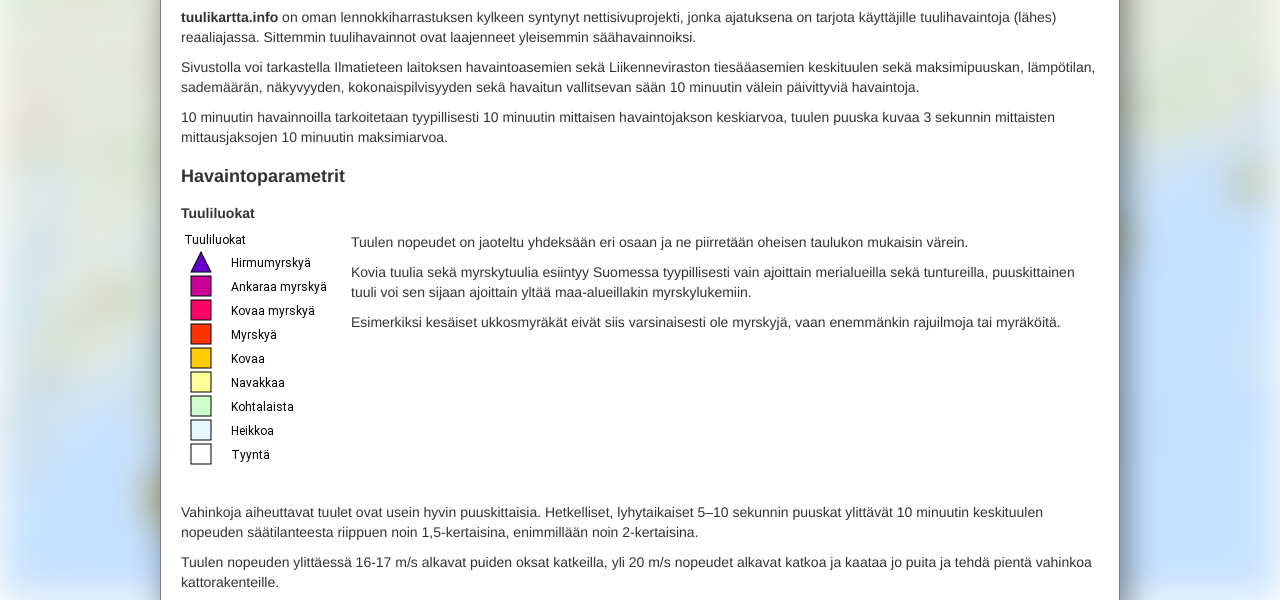
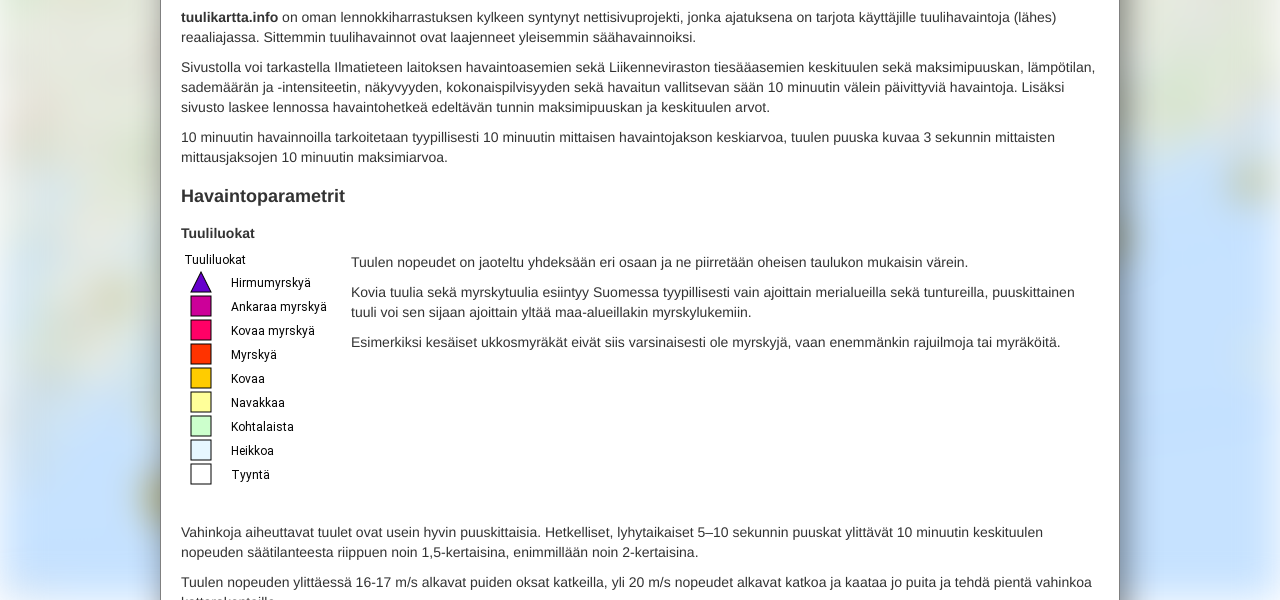
Before and after one commit to nakkim/tuulikartta.info, a plain HTML site: page tietoa-sivustosta/index.html in a window 1280 px wide. Shown: the part 200-800 px from the top of the page. Drawn offline with nearby package versions, Linux system fonts and the light colour scheme.

Commit message:
Update tietoa-sivustosta infor page

```diff
--- a/tietoa-sivustosta/index.html
+++ b/tietoa-sivustosta/index.html
@@ -48,7 +48,8 @@
           k&auml;ytt&auml;jille tuulihavaintoja (lähes) reaaliajassa. Sittemmin tuulihavainnot ovat laajenneet yleisemmin säähavainnoiksi.</p>
         <p>
           Sivustolla voi tarkastella Ilmatieteen laitoksen havaintoasemien sekä Liikenneviraston tiesääasemien keskituulen
-          sekä maksimipuuskan, lämpötilan, sademäärän, näkyvyyden, kokonaispilvisyyden sekä havaitun vallitsevan sään 10 minuutin välein päivittyviä havaintoja.
+          sekä maksimipuuskan, lämpötilan, sademäärän ja -intensiteetin, näkyvyyden, kokonaispilvisyyden sekä havaitun vallitsevan sään 10 minuutin välein päivittyviä havaintoja.
+          Lisäksi sivusto laskee lennossa havaintohetkeä edeltävän tunnin maksimipuuskan ja keskituulen arvot.
         </p>
         <p>10 minuutin havainnoilla tarkoitetaan tyypillisesti 10 minuutin mittaisen havaintojakson keskiarvoa, tuulen puuska kuvaa 3 sekunnin mittaisten mittausjaksojen 10 minuutin maksimiarvoa.</p>
         <h2 style="font-size:18px; font-weight:bold;">Havaintoparametrit</h2>
```
